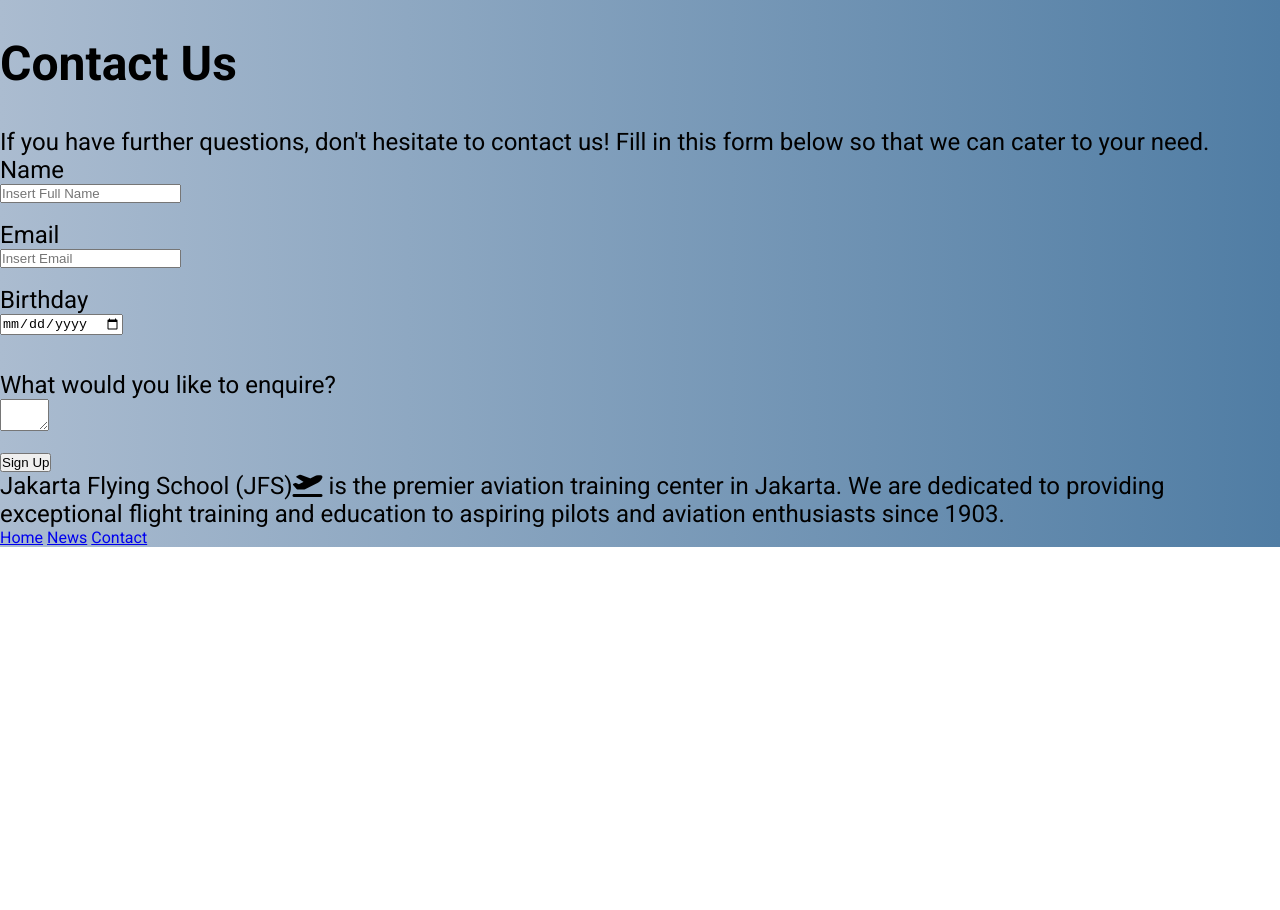
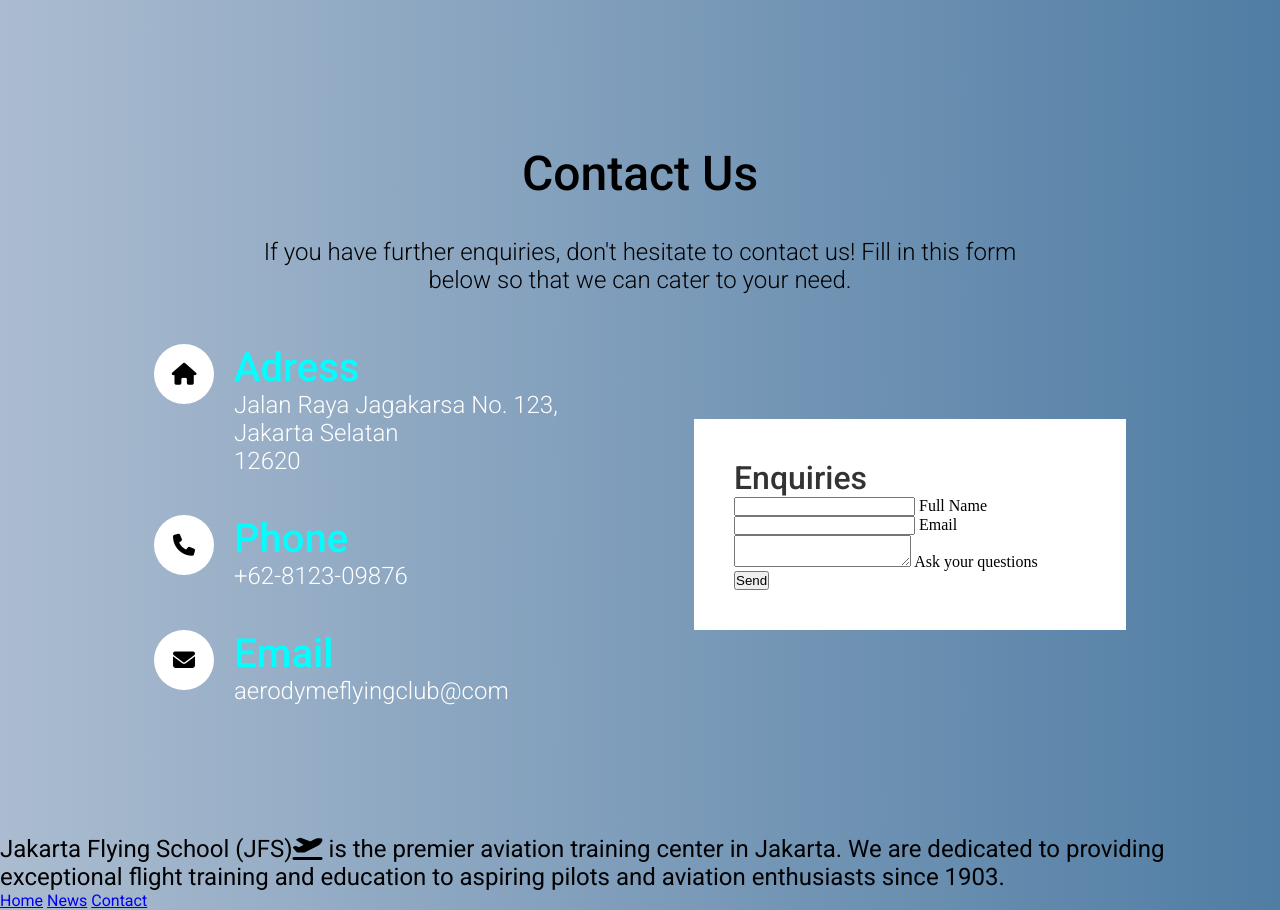
Before and after one commit to rifqisaleh/milestone1-rifqisaleh-, a plain HTML site: page index.html in a window 1280 px wide. Shown: the part 2400-3310 px from the top of the page. Before the commit the page ends 2947 px from the top, so only its background shows below. Drawn offline with Linux system fonts and the light colour scheme.

Commit message:
add more style

```diff
--- a/index.css
+++ b/index.css
@@ -339,7 +339,7 @@ margin-bottom: 10px;
  .fleets .fleet img{
   width: 500px;
   height: 300px;
- }
+}
 
  .ourfleet h2{
   color: white;
@@ -358,17 +358,6 @@ margin-bottom: 10px;
   border-left: 20px solid orangered;
  }
 
- .fleets .fleet h3{
-  font-size: 1.8rem;
-margin-bottom: 10px;
-}
-
-.fleets .fleet p{
-  font-size: 1.05rem;
-  margin-bottom: 20px;
-  font-weight: 500;
-}
-
 .ourfleet #paragraph{
   width: 67%;
   text-align: center;
@@ -376,24 +365,6 @@ margin-bottom: 10px;
   white-space: 1px;
   margin-bottom: 100px;
  }
-
- .ourfleet .overlay {
-  position: relative;
-  bottom: 0;
-  background: rgba(0, 0, 0, 0.5);
-  color: #f1f1f1;
-  width: 100%;
-  transition: .5s ease;
-  opacity:0;
-  color: white;
-  font-size: 20px;
-  padding: 20px;
-  text-align: center;
-}
-
-.fleet:hover .overlay {
-  opacity: 1;
-}
 
 @media screen and (max-width: 767px) {
 .fleets{
@@ -412,3 +383,86 @@ margin-bottom: 10px;
   width: 100%;
 }
 }
+
+
+/*forms*/
+
+.contact{
+  position: relative;
+  min-height: 100vh;
+  padding: 50px 100px;
+  display: flex;
+  justify-content: center;
+  align-items: center;
+  flex-direction: column;
+}
+
+.contact .content{
+  max-width: 800px;
+  text-align: center;
+ }
+
+ .contact .content h2{
+  font-weight: 500;
+ }
+
+ .contact .content p{
+  font-weight: 300;
+ }
+
+ .container{
+  width: 100%;
+  display: flex;
+  justify-content: center;
+  align-items: center;
+  margin-top: 30px;
+ }
+
+ .container .contactinfo{
+  width: 50%;
+  display: flex;
+  flex-direction: column;
+ }
+
+ .container .contactinfo .box{
+  position: relative;
+  padding: 20px 0;
+  display: flex;
+ }
+
+ .container .contactinfo .box .icon{
+  min-width: 60px;
+  height: 60px;
+  background: white;
+  display: flex;
+  justify-content: center;
+  align-items: center;
+  border-radius: 50%;
+  font-size: 22px;
+ }
+
+ .container .contactinfo .box .text{
+  display: flex;
+  margin-left: 20px;
+  font-size: 1rem;
+  color: #ffffff;
+  flex-direction: column;
+  font-weight: 300;
+}
+
+.container .contactinfo .box .text h3{
+font-weight: 500;
+color: aqua;
+}
+
+.contactform{
+  width: 40%;
+  padding: 40px;
+  background: #ffffff;
+}
+
+.contactform h2{
+  font-size: 2rem;
+  color: #333;
+  font-weight: 500;
+}
--- a/index.html
+++ b/index.html
@@ -71,40 +71,68 @@
                 <div class="fleets">
                     <div class="fleet">
                         <a href="https://skybrary.aero/aircraft/c172"><img src="images/c172.jpg"></a>
-                        <div class="overlay">C-172</div>
                         </div>
                 <div class="fleet">
-                    <img src="images/da40.jpg">
-                    <div class="overlay">DA-40</div>
+                    <a href="https://egmont.group/product/8-diamond-da40"><img src="images/da40.jpg"></a>
                     </div>
                 <div class="fleet">
-                    <img src="images/da42.jpg">
-                    <div class="overlay">DA-42</div>
+                    <a href="https://daytonabeach.erau.edu/about/fleet-simulators/diamond-da42-vi"><img src="images/da42.jpg"></a>
                     </div>
                 </div>
         </section>
-<section id="forms">
-            <div class="introregister">
+<section class="contact">
+            <div class="content">
                 <h2>Contact Us</h1> <br/><br/>
-                    <p>If you have further questions, don't hesitate to contact us!
+                    <p id="paragraph">If you have further enquiries, don't hesitate to contact us!
                         Fill in this form below so that we can cater to your need.
                     </p>
             </div>
-           <div class="register">
-              <form action="/action.php" methods="post">
-                 <label for="name"><p>Name</p></label>
-                    <input type="text" name="name" placeholder="Insert Full Name" id="Name"> <br/> <br/>
-                 <label for="Email"><p>Email</p></label>
-                    <input type="text" name="email" placeholder="Insert Email" id="Email"> <br/> <br/>
-                 <label for="Birthday"><p>Birthday</p></label>
-                    <input type="date" name="birthday" placeholder="Birthday" id="Birthday"> <br/> <br/>
-                    <br/>
-                <p><label for="reasons">What would you like to enquire?</label></p>
-                     <textarea cols="4" row="50" id="form-textarea" name="reason"> </textarea> <br/><br/>
-                        <input type="submit" value="Sign Up">
-                 </form>
-               </div>
-        </section>
+           <div class="container">
+              <div class="contactinfo">
+                <div class="box">
+                    <div class="icon"><i class="fa-solid fa-house"></i></div>
+                        <div class="text">
+                            <h3>Adress</h3>
+                            <p>Jalan Raya Jagakarsa No. 123, <br> Jakarta Selatan <br> 12620</p>
+                    </div>
+              </div>
+              <div class="box">
+                <div class="icon"><i class="fa-solid fa-phone"></i></div>
+                    <div class="text">
+                        <h3>Phone</h3>
+                        <p>+62-8123-09876</p>
+                    </div>
+                </div>
+                <div class="box">
+                    <div class="icon"><i class="fa-solid fa-envelope"></i></div>
+                        <div class="text">
+                            <h3>Email</h3>
+                            <p>aerodymeflyingclub@com</p>
+                        </div>
+                    </div>
+              </div>
+              <div class="contactform">
+                <form>
+                    <h2>Enquiries</h2>
+                    <div class="inputBox">
+                        <input type="text" name="" required="required">
+                        <span>Full Name</span>
+                    </div>
+                    <div class="inputBox">
+                        <input type="text" name="" required="required">
+                        <span>Email</span>
+                    </div>
+                    <div class="inputBox">
+                        <textarea required="required"></textarea>
+                        <span>Ask your questions</span>
+                    </div>
+                    <div class="inputBox">
+                    <input type="submit" name="" value="Send">
+                </div>
+                </form>
+            </div>
+        </div>
+</section>
 </main>
 <footer>
     <section class="footercontainer">
```
